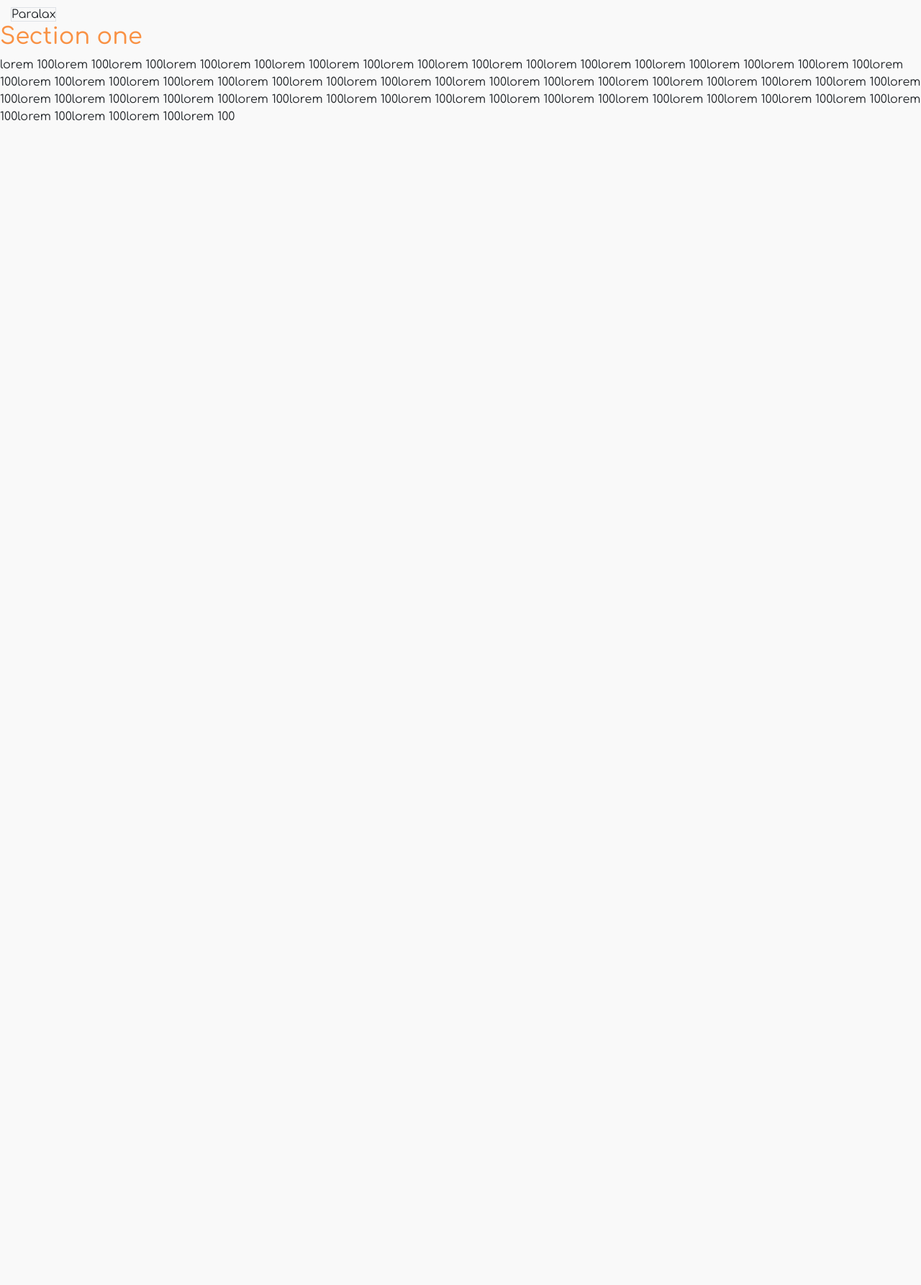
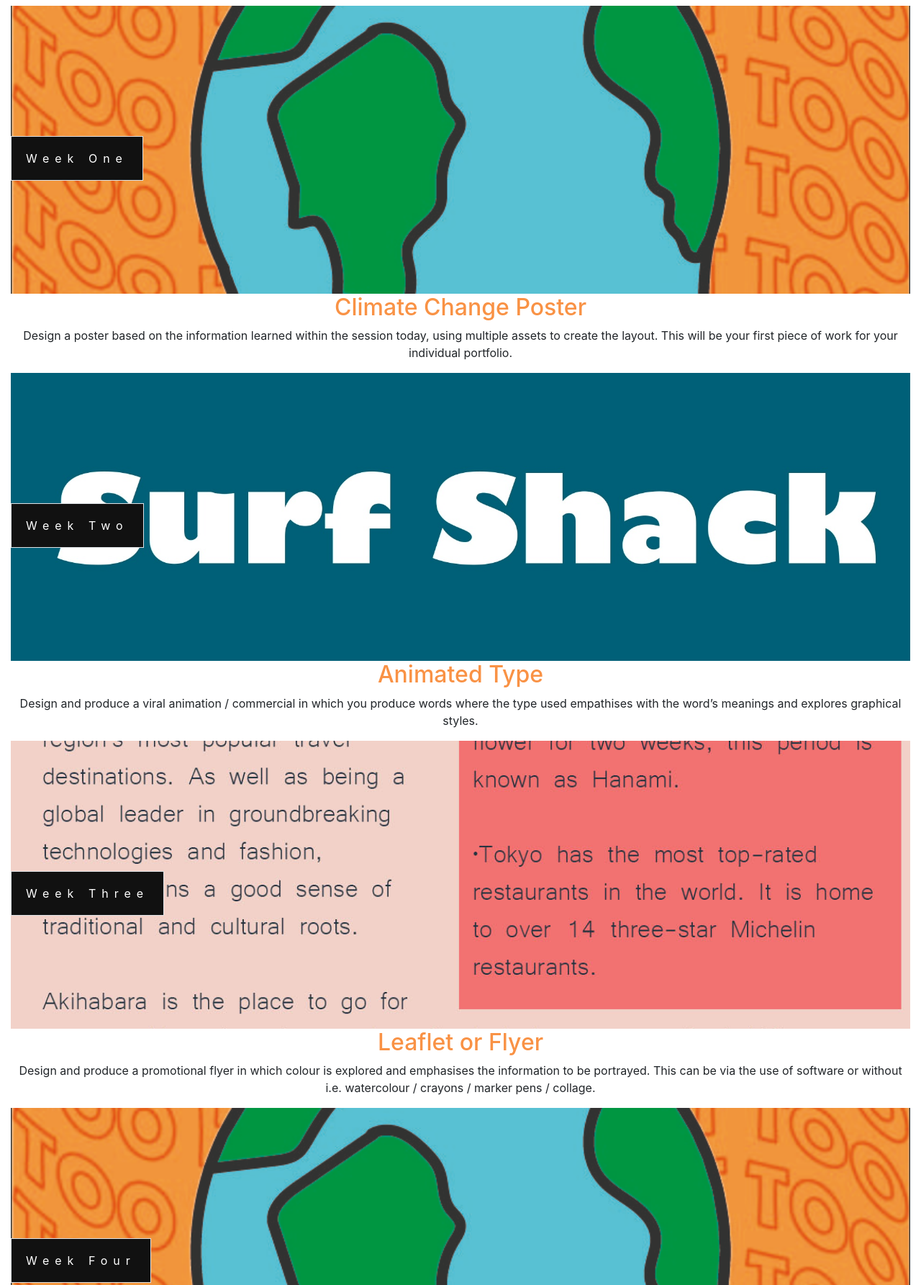
Before and after one commit to will-doc/Portfolio-Website, a plain HTML site: page design.html in a window 1280 px wide. Shown: the top 1785 px of the page at 72% size. Before the commit the page ends 800 px from the top, so only its background shows below. Drawn offline with nearby package versions, Linux system fonts and the light colour scheme.

Commit message:
Big burst of work before presentation
Added a parallax effect to my design page, began experimenting with colour change on scroll, struggling so will ask for help.

```diff
--- /dev/null
+++ b/design.css
@@ -0,0 +1,87 @@
+body {
+  background: white;
+  transition: 0.3s background-color;
+}
+.changeColor {
+   background-color: white;
+}
+
+.name {
+	color: #f99245;
+	font-size: 72px;
+	text-align: center;
+	font-family: 'Lora', sans-serif;
+}
+.header {
+	/*float: left;*/
+	text-align: center;
+}
+
+.portrait{
+	text-align: center;
+}
+
+h2 {
+	color: #f99245;
+}
+
+.blurb{
+	text-align: center;
+}
+
+.cards{
+	text-align: center;
+}
+
+.bg-primary {
+    background-color: #f99245!important;
+}
+
+.btn-primary, .btn-primary:hover, .btn-primary:active, .btn-primary:visited {
+    background-color: #f99245;
+    border-color: #1E162E;
+}
+
+.test {
+	border: 2px solid black;
+}
+
+.pimg1, .pimg2, .pimg3{
+	position: relative;
+	opacity: 1;
+	background-position: center;
+	background-size: cover;
+	background-repeat: no-repeat;
+
+	background-attachment: fixed;
+}
+
+.pimg1 {
+	background-image: url(Images/Climate_Poster.jpg);
+	min-height: 400px;
+	background-color: orange;
+}
+
+.pimg2 {
+	background-image: url(Images/SurfShack.jpg);
+	min-height: 400px;
+}
+
+.pimg3 {
+	background-image: url(Images/Flyer.jpg);
+	min-height: 400px;
+}
+
+.ptext{
+	position: absolute;
+	top: 50%;
+	width: 100%
+	font-size 27px;
+	letter-spacing: 8px;
+}
+
+.ptext .border{
+	background-color: #111;
+	color: #fff;
+	padding: 20px;
+}
--- a/design.html
+++ b/design.html
@@ -3,32 +3,75 @@
 <html>
 	<head>
 		<title>William Docherty - About Me</title>
+		<meta name="viewport" content="width=device-width, initial-scale=1.0">
 		<link rel="stylesheet" href="https://cdn.jsdelivr.net/npm/bootstrap@4.5.3/dist/css/bootstrap.min.css" integrity="sha384-TX8t27EcRE3e/ihU7zmQxVncDAy5uIKz4rEkgIXeMed4M0jlfIDPvg6uqKI2xXr2" crossorigin="anonymous">
 		<link rel="preconnect" href="https://fonts.gstatic.com">
 		<link rel="preconnect" href="https://fonts.gstatic.com">
 		<link href="https://fonts.googleapis.com/css2?family=Yantramanav:wght@100;300;400;500&display=swap" rel="stylesheet">
 		<link href="https://fonts.googleapis.com/css2?family=Comfortaa:wght@300;400;500;600;700&family=Hind+Siliguri:wght@300;400;500;600;700&family=Lato:ital,wght@0,300;0,400;0,700;0,900;1,300;1,400;1,700;1,900&family=Lora&display=swap" rel="stylesheet">
-		<link rel="stylesheet" type="text/css" href="stylesheet.css">
+		<link rel="stylesheet" type="text/css" href="design.css">
 		<link rel="stylesheet" href="https://cdnjs.cloudflare.com/ajax/libs/animate.css/4.1.1/animate.min.css"/>
 		<script src="https://kit.fontawesome.com/279db1e582.js" crossorigin="anonymous"></script>
+		<script src="https://ajax.googleapis.com/ajax/libs/jquery/3.5.1/jquery.min.js"></script>
+		<script src="scripts.js" href="scripts.js"></script>
 	</head>
 
-	<body  style="background-color: ">
-		<div class="container-fluid mt-2">
-			<div class="ptext">
-				<span class="border">
-					Paralax
-				</span>
+	<body style="min-height: 3000px;">
+		<div class="container-fluid mt-2 animate__animated animate__animate__fadeInDown" style="text-align: center;">
+			<div class="panel" data-color="violet">
+				<div class="pimg1">
+					<div class="ptext">
+						<span class="border">
+							Week One
+						</span>
+					</div>
+				</div>
 			</div>
-		</div>
 
 		<section class="section section-light">
-			<h2>Section one</h2>
-			<p>lorem 100lorem 100lorem 100lorem 100lorem 100lorem 100lorem 100lorem 100lorem 100lorem 100lorem 100lorem 100lorem 100lorem 100lorem 100lorem 100lorem 100lorem 100lorem 100lorem 100lorem 100lorem 100lorem 100lorem 100lorem 100lorem 100lorem 100lorem 100lorem 100lorem 100lorem 100lorem 100lorem 100lorem 100lorem 100lorem 100lorem 100lorem 100lorem 100lorem 100lorem 100lorem 100lorem 100lorem 100lorem 100lorem 100lorem 100lorem 100lorem 100lorem 100lorem 100lorem 100lorem 100lorem 100lorem 100</p>
+			<h2>Climate Change Poster</h2>
+			<p>Design a poster based on the information learned within the session today, using multiple assets to create the layout. This will be your first piece of work for your individual portfolio.</p>
 
 		</section>
 
 
+		<div class="pimg2">
+				<div class="ptext">
+					<span class="border">
+						Week Two
+					</span>
+				</div>
+		</div>
+
+		<section class="section section-dark">
+			<h2>Animated Type</h2>
+			<p>Design and produce a viral animation / commercial in which you produce words where the type used empathises with the word’s meanings and explores graphical styles.</p>
+
+		</section>
+
+		<div class="pimg3">
+				<div class="ptext">
+					<span class="border">
+						Week Three
+					</span>
+				</div>
+		</div>
+
+		<section class="section section-dark">
+			<h2>Leaflet or Flyer</h2>
+			<p>Design and produce a promotional flyer in which colour is explored and emphasises the information to be portrayed. This can be via the use of software or without i.e. watercolour / crayons / marker pens / collage.</p>
+
+		</section>
+
+		<div class="pimg1">
+				<div class="ptext">
+					<span class="border">
+						Week Four
+					</span>
+				</div>
+			</div>
+
+		</div>
 
 
 
--- /dev/null
+++ b/scripts.js
@@ -0,0 +1,13 @@
+$(function() {
+
+   $(window).scroll(function () {
+
+      if ($(this).scrollTop() > 50) {
+         $(‘body’).addClass(‘changeColor’)
+
+      } else {
+         $(‘body’).removeClass(‘changeColor’)
+
+      }
+   });
+});
--- a/stylesheet.css
+++ b/stylesheet.css
@@ -1,7 +1,9 @@
 body {
   background: #F9F9F9;
   font-family: 'Comfortaa', sans-serif;
+  transition: background.color 0.2s;
 }
+
 
 .name {
 	color: #f99245;
```
Also changed, not shown: index.html (+1 -0 lines), scripts.js.js (added, +13 -0 lines), Images/Climate_Poster.jpg (added), Images/Flyer.jpg (added), Images/SurfShack.jpg (added).
